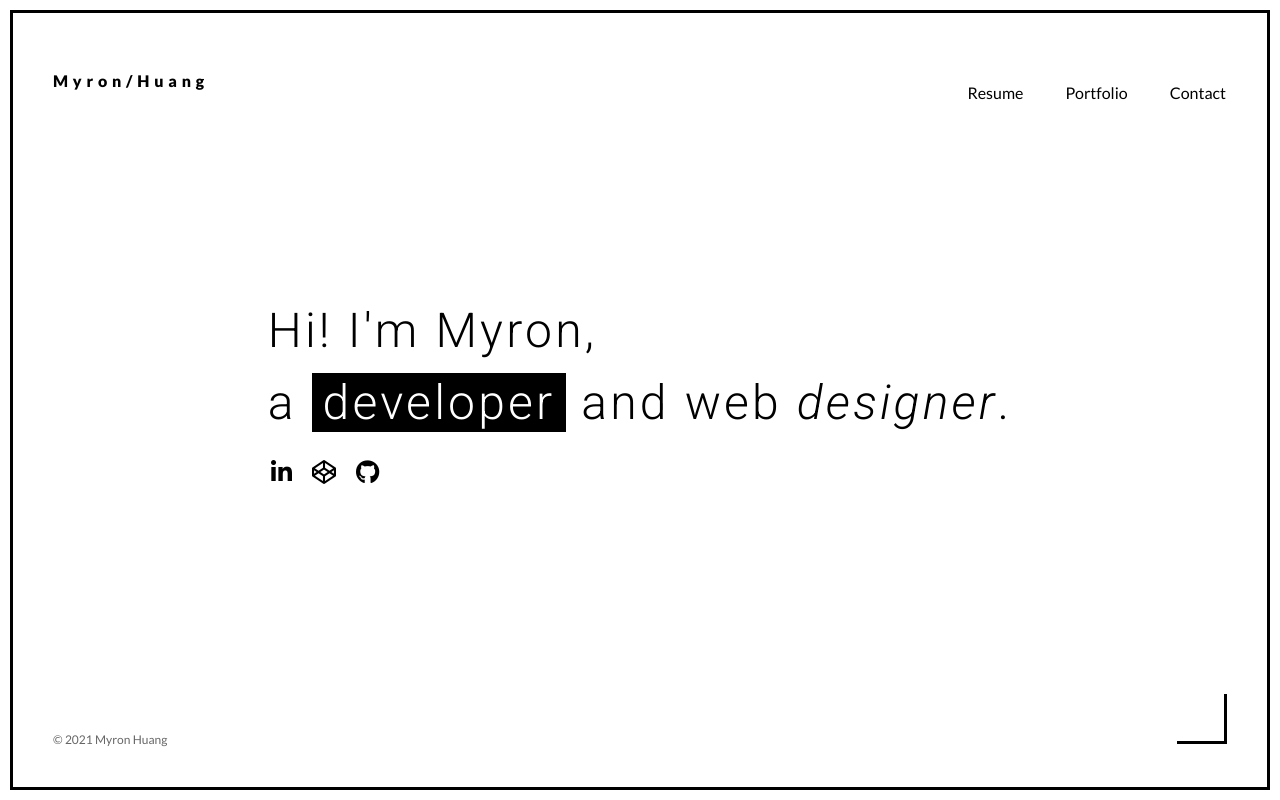
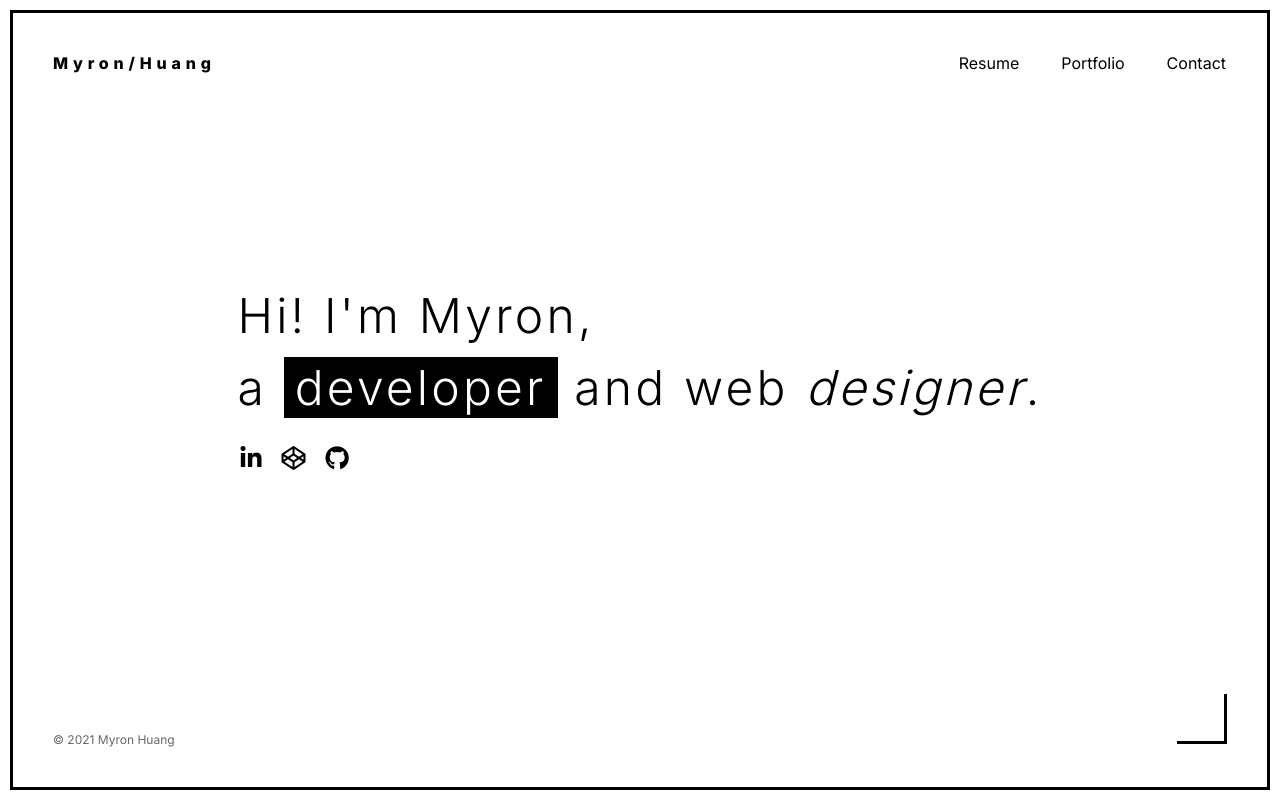
Before and after one commit to myronhuang/portfolio, a plain HTML site: page index.html in a window 1280 px wide. Drawn offline with Linux system fonts and the light colour scheme.

Commit message:
changed font to inter, centered nav bar elements, added favicon, fixed text placement

```diff
--- a/index.html
+++ b/index.html
@@ -11,19 +11,7 @@
 
     <title>Myron Huang</title>
 
-    <!-- Google Font -->
-
-    <link
-      href="https://fonts.googleapis.com/css?family=Lato:400,700,900"
-      rel="stylesheet"
-    />
-
-    <link rel="preconnect" href="https://fonts.gstatic.com" />
-
-    <link
-      href="https://fonts.googleapis.com/css2?family=Roboto:ital,wght@0,100;0,300;0,400;0,500;0,700;0,900;1,100;1,300;1,400;1,500;1,700;1,900&display=swap"
-      rel="stylesheet"
-    />
+    <link rel="shortcut icon" type="image/ico" href="./favicon.ico" />
 
     <link
       rel="stylesheet"
--- a/styles.css
+++ b/styles.css
@@ -1,4 +1,4 @@
-/* GENERAL STYLES */
+@import url("https://fonts.googleapis.com/css2?family=Inter:wght@100;200;300;400;500;600;700;800;900&display=swap");
 
 * {
   margin: 0;
@@ -9,7 +9,7 @@
 html {
   display: flex;
   flex-direction: column;
-  font-family: Lato, sans-serif;
+  font-family: Inter, sans-serif;
   scroll-behavior: smooth;
   height: 100%;
   min-width: 320px;
@@ -69,7 +69,7 @@ header ul.topNav {
 
 header .brand {
   font-size: 1rem;
-  font-weight: 900;
+  font-weight: 800;
   letter-spacing: 0.3rem;
 }
 
@@ -114,7 +114,7 @@ header .brand {
 }
 
 .hero-content {
-  font-family: "Roboto", sans-serif;
+  font-family: Inter, sans-serif;
   display: flex;
   flex-direction: column;
   display: flex;
@@ -168,6 +168,7 @@ footer p {
   header {
     flex-direction: row;
     justify-content: center;
+    align-items: center;
     padding: 40px 40px;
   }
 
@@ -177,6 +178,7 @@ footer p {
 
   header .hide {
     display: flex;
+    padding-bottom: 5px;
   }
 
   header .brand {
@@ -186,6 +188,11 @@ footer p {
   header ul.topNav {
     justify-content: flex-end;
     width: 50%;
+    margin-top: 0;
+  }
+
+  .nav-link {
+    padding: 0 1px 5px 1px;
   }
 
   header ul.topNav li {
@@ -211,10 +218,6 @@ footer p {
   color: white;
 }
 
-.underlined {
-  border-bottom: 3px solid black;
-}
-
 .tooltip {
   position: relative;
 }
@@ -231,10 +234,13 @@ footer p {
   margin-top: 25px;
   background-color: black;
   color: white;
-  letter-spacing: 0.01rem;
+  letter-spacing: 0.05rem;
+  text-indent: 0.05rem;
   display: none;
+  font-size: 0.8rem;
 }
 
 .tooltip:hover::before {
   display: flex;
+  justify-content: center;
 }
```
Also changed, not shown: favicon.ico (added).
